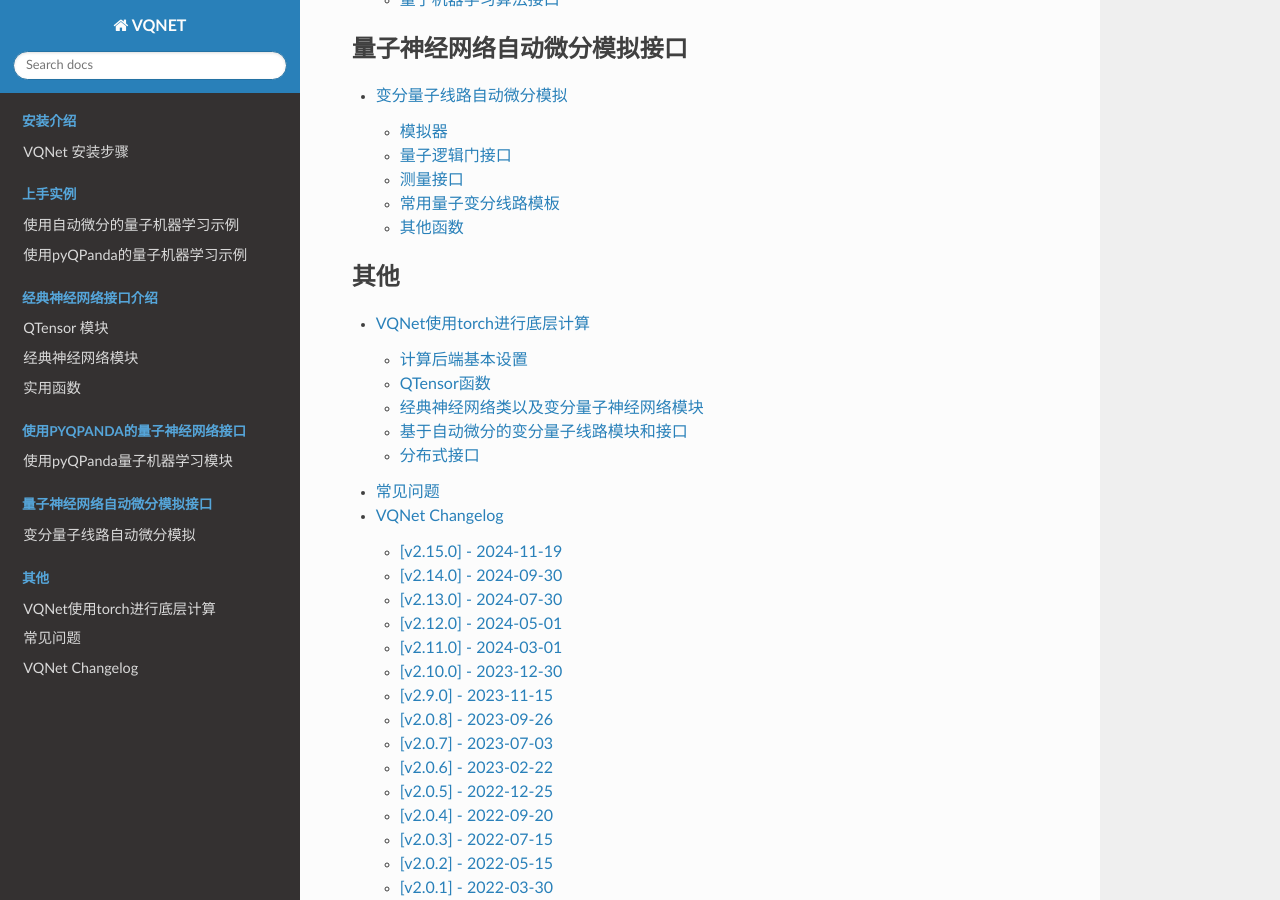
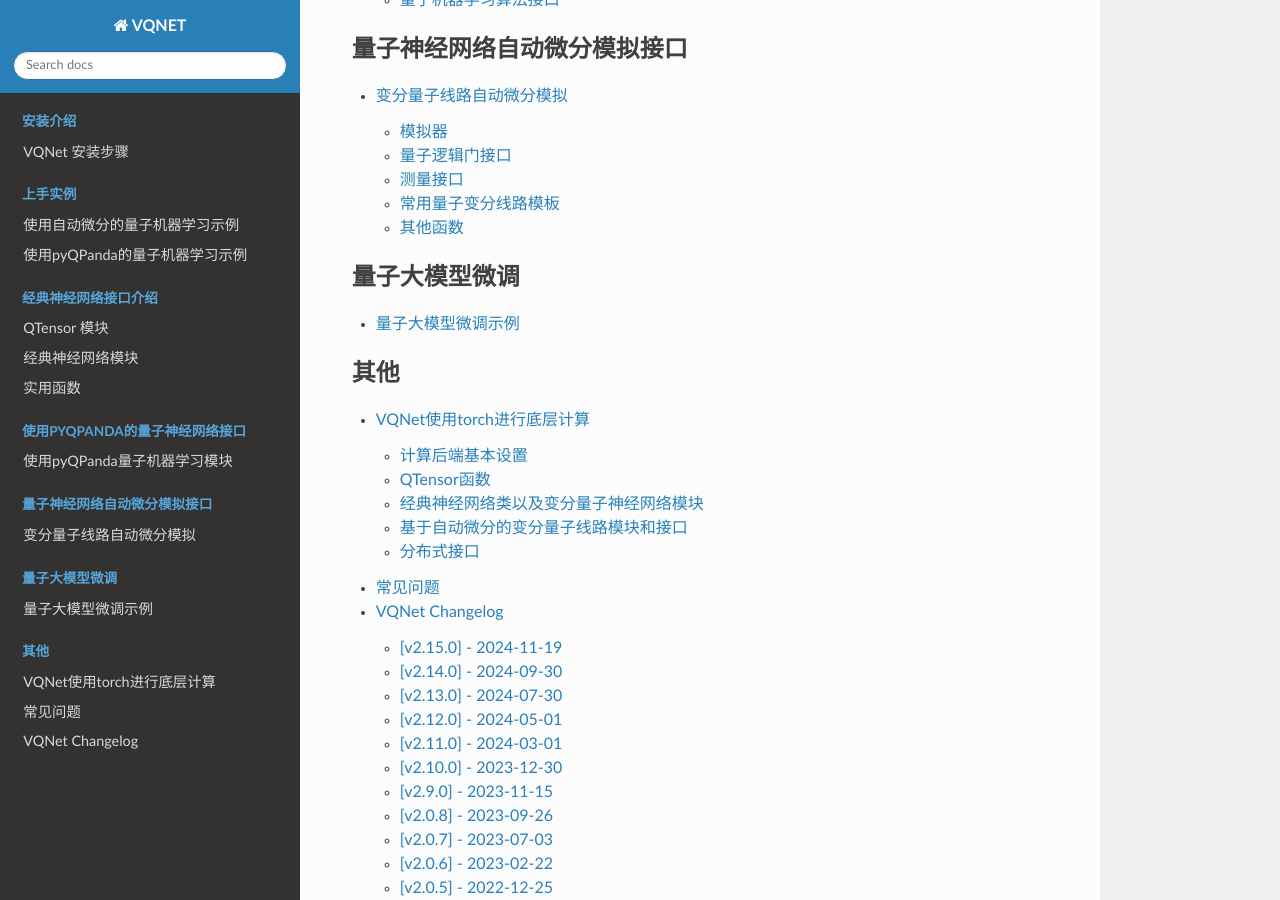
Before and after one commit to OriginQ/VQNET2.0-tutorial, a Sphinx documentation site: the page built from source/index.rst, in a window 1280 px wide and 900 px high, scrolled down 2812 px. Built offline with Sphinx 7.4.7 and the Read the Docs theme 3.1.0, drawn with Linux system fonts in a browser that asks for light colours; some of the changed lines change nothing that is shown.

Commit message:
[feat] add peft_vqc api file

```diff
--- a/source/index.rst
+++ b/source/index.rst
@@ -73,6 +73,11 @@
 
     rst/vqc.rst
 
+.. toctree::
+    :caption: 量子大模型微调
+    :maxdepth: 2
+
+    rst/llm.rst
 
 .. toctree::
     :caption: 其他
--- /dev/null
+++ b/source/rst/llm.rst
@@ -0,0 +1,122 @@
+量子大模型微调示例
+***********************************
+
+近些年随着大模型的普及，以及大模型规模的逐渐增加，导致训练大规模的量子机器学习模型会导致训练成本显著增加，为了减少大模型在微调过程中所需要的训练资源，一些大模型微调方法被提出，不再对大模型全参数进行微调，而是通过提出的微调方法对少量的参数进行训练，从而使大模型在下游任务中依旧能取得不弱于全参数微调的效果，而基于量子线路来进行微调的方式尚未得到普及。
+
+VQNet则设计了一个量子线路用于大模型微调中, 与Llama factory,  peft结合, 实现基于vqc模块进行大模型微调任务。
+
+VQNet版本为2.15.0及以上
+
+首先下载VQNet llama_factory_peft_vqc 库
+
+.. code-block::
+
+    git clone git@gitlab.qpanda.cn:BY210091/llama_factory_peft_vqc.git
+
+    # 切换到0.1分支
+    git checkout -b 0.1 origin/0.1
+
+
+随后根据README.md文档中内容补充
+
+.. code-block::
+
+    # 下载其他库
+    pip install -r requirements.txt
+
+    # 安装peft_vqc
+    cd peft_vqc pip install -e .
+
+    # 安装VQNet
+    pip install pyvqnet>=2.15.0 --index-url https://pypi.originqc.com.cn
+
+完成需求包安装后, 可以参考文件目录 /llama_factory_peft_vqc/examples/qlora_single_gpu/ 下train.sh等脚本, 根据脚本指定训练基准模型，微调模块选择，微调模块输出路径等参数
+
+train.sh 脚本样例如下，确定基准模型、数据集，输出的路径等参数信息：
+
+.. code-block::
+
+    #!/bin/bash
+
+    CUDA_VISIBLE_DEVICES=1 python ../../src/train_bash.py \
+        --stage sft \
+        --model_name_or_path /data/kxf/models/Qwen2.5-0.5B/ \
+        --dataset alpaca_gpt4_en \
+        --tokenized_path ../../data/tokenized/alpaca_gpt4_en/ \
+        --dataset_dir ../../data \
+        --template default \
+        --finetuning_type vqc \
+        --lora_target q_proj,v_proj \
+        --output_dir ../../saves/LLaMA2-7B/lora/Qwen2.5-0.5B/vqc/alpaca_gpt4_en \
+        --overwrite_cache \
+        --overwrite_output_dir \
+        --cutoff_len 1024 \
+        --preprocessing_num_workers 16 \
+        --per_device_train_batch_size 1 \
+        --per_device_eval_batch_size 1 \
+        --gradient_accumulation_steps 8 \
+        --lr_scheduler_type cosine \
+        --logging_steps 10 \
+        --warmup_steps 20 \
+        --save_steps 100 \
+        --eval_steps 100 \
+        --evaluation_strategy steps \
+        --load_best_model_at_end \
+        --learning_rate 5e-5 \
+        --num_train_epochs 3.0 \
+        --max_samples 1000 \
+        --val_size 0.1 \
+        --plot_loss \
+        --fp16 \
+        --do-train \
+
+除了上面基于 vqc 微调模块训练的实验结果, 也将基于其他tq, quanTA模块的实验结果损失记录,并且将结果绘图:
+
+.. image:: ./images/peft_vqc1.PNG
+   :width: 600 px
+   :align: center
+
+|
+
+更多相关参数具体介绍如下:
+
+==============================     ===================================================================
+                        微调模块参数介绍
+------------------------------------------------------------------------------------------------------
+参数名                                  详细介绍
+==============================     ===================================================================
+stage                               确定大模型训练模式, pt为预训练, sft为微调阶段, 实验为sft.
+model_name_or_path                  选择基准模型的路径.
+dataset                             选择数据集, 如identity, alpaca_gpt4_zh等.
+tokenized_path                      选择数据集tokenized路径.
+dataset_dir                         选择数据集路径.
+template                            模型模板类型, 如qwen, llama3等.
+finetuning_type                     指定微调方法, 如lora, tq, vqc, quanTA.
+lora_target                         作用模块为q_proj,v_proj
+output_dir                          微调模块保存路径
+overwrite_cache                     是否覆盖缓存的训练集和评估集
+overwrite_output_dir                是否覆盖输出目录中已存在的文件
+cutoff_len                          指定处理数据时的截断长度
+preprocessing_num_workers           指定预处理数据时使用的工作进程数量
+per_device_train_batch_size         每个gpu的批处理大小, 训练参数
+per_device_eval_batch_size          评估时批次，训练参数
+gradient_accumulation_steps         梯度累计的步数，训练参数
+lr_scheduler_type                   学习率调度器，训练参数
+logging_steps                       打印间隔
+warmup_steps                        预热步数
+save_steps                          模型保存间隔
+eval_steps                          评估保存间隔
+evaluation_strategy                 评估策略，这里设置为按步骤评估
+load_best_model_at_end              训练结束时加载表现最好的模型
+learning_rate                       学习率，训练参数
+num_train_epochs                    需要执行的训练轮数，训练参数
+max_samples                         训练最大样本数
+val_size                            验证集大小
+plot_loss                           是否保存训练损失曲线
+fp16                                使用fp16混合精度训练, 在vqc模块使用float32
+do-train                            是否指定是训练任务
+adapter_name_or_path                选择训练结束后生成文件路径
+export_dir                          合成后的模型路径
+export_size                         导出模型的批次大小
+export_legacy_format                这个参数指定是否使用旧的导出格式，确定到处格式可以在其他环境中部署
+==============================     ===================================================================
```
Also changed, not shown: source/rst/images/peft_vqc1.png (added).
